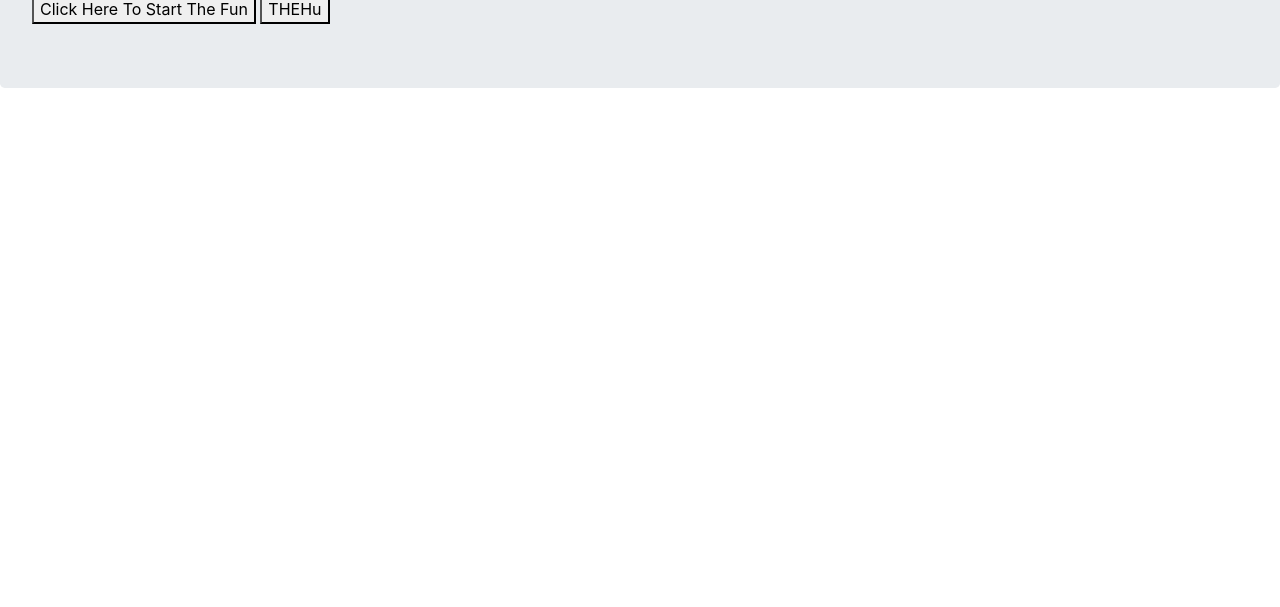
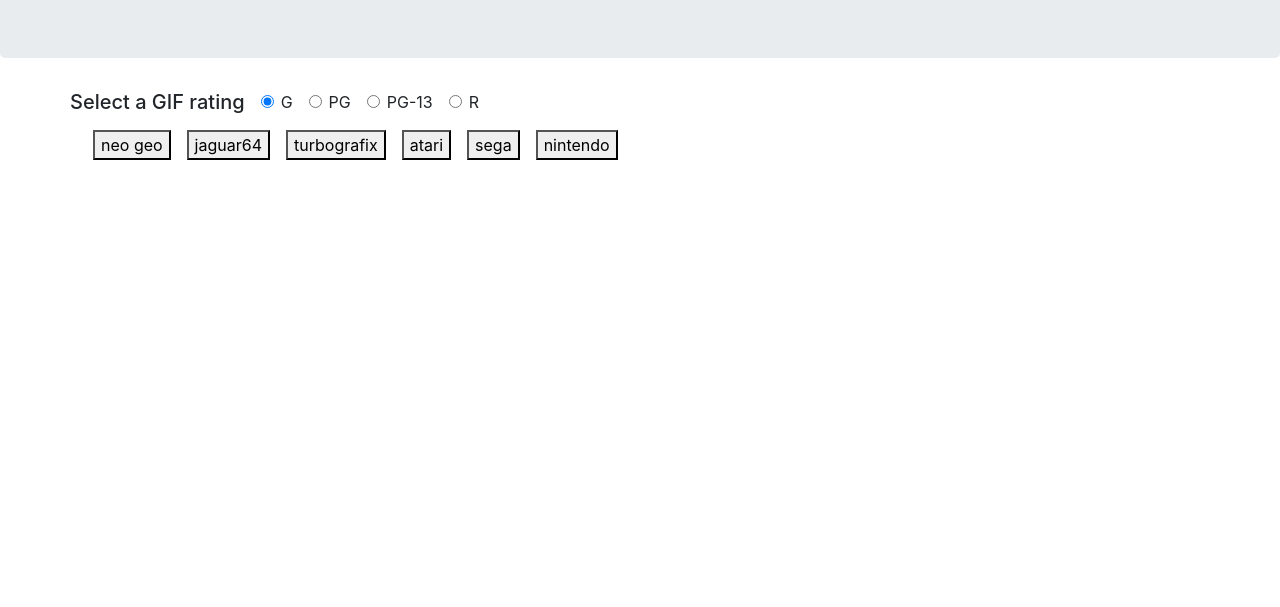
Before and after one commit to coderbrent/giphy-app, a plain HTML site: page index.html in a window 1280 px wide. Shown: the part 193-800 px from the top of the page. Drawn offline with nearby package versions, Linux system fonts and the light colour scheme.

Commit message:
added functionality

```diff
--- a/index.html
+++ b/index.html
@@ -14,16 +14,44 @@
   <body>
     <div class="jumbotron">
       <h1 class="display-1">Gif's Gone Wild</h1>
-      <button id="generate">Click Here To Start The Fun</button>
-      <button id="buttonMan">THEHu</button>
     </div>
+
 
     <div class="container">
       <div class="row">
         <div class="col-lg-12">
+          <div class="row">
+            <h5>Select a GIF rating</h5>
+            <div class="form-check ml-3">
+              <input class="form-check-input" type="radio" name="exampleRadios" id="g" value="g" checked>
+              <label class="form-check-label" for="exampleRadios1">
+                G
+              </label>
+            </div>
+            <div class="form-check ml-3">
+              <input class="form-check-input" type="radio" name="exampleRadios" id="pg" value="pg">
+              <label class="form-check-label" for="exampleRadios2">
+                PG
+              </label>
+            </div>
+            <div class="form-check ml-3">
+              <input class="form-check-input" type="radio" name="exampleRadios" id="pg-13" value="pg-13">
+              <label class="form-check-label" for="exampleRadios3">
+                PG-13
+              </label>
+            </div>
+            <div class="form-check ml-3">
+              <input class="form-check-input" type="radio" name="exampleRadios" id="r" value="r">
+              <label class="form-check-label" for="exampleRadios3">
+                R
+              </label>
+            </div>
+          </div>
+          <div id="button-feed">
+          </div>
           <div id="gif-feed">
+          </div>
 
-          </div>
         </div>
       </div>
     </div>
--- a/script.js
+++ b/script.js
@@ -1,27 +1,33 @@
 var APIkey = "nq5lkeEwDVExNdGEubv2uPOutyxK4U19";
-var searchQuery = "hobo";
 var searchLimiter = "5";
 var userRating = "R";
-var queryURL = "https://api.giphy.com/v1/gifs/search?q="+ searchQuery + "&api_key=" + APIkey + "&limit=" + searchLimiter + "&rating=" + userRating;
-var topics = ["nes games", "snes games", "sega games", "atari games", "turbografix 16 games", "jaguar 64 games", "neo geo games"];
+
+var topics = ["nintendo", "sega", "atari", "turbografix", "jaguar64", "neo geo"];
+var newBtn;
 
 
-$("#generate").on("click", function() {
-  for(i=0; i < topics.length; i++) {
-    var newBtn = $("<button>").addClass("m-2");
-    newBtn.attr("data-name", topics[i]);
-    $(newBtn).prependTo("#gif-feed");
-    $(newBtn).text(topics[i]);
-  }
+for(i=0; i < topics.length; i++) {
+  newBtn = $("<button>").addClass("m-2 newBtn");
+  newBtn.attr("data-name", topics[i]);
+  $(newBtn).prependTo("#button-feed");
+  $(newBtn).text(topics[i]);
+}
+
+$(document.body).on("click", ".newBtn", function() {
+  searchQuery = $(this).attr("data-name");
+  userRating = $(this).attr("")
+  var queryURL = "https://api.giphy.com/v1/gifs/search?q=" + searchQuery + "&api_key=" + APIkey + "&limit=" + searchLimiter + "&rating=" + userRating;
 
   $.ajax({
     url: queryURL,
     method: "GET"
   }).then(function(data) {
     console.log("success got data", data);
-    for(i=0; i < data.length; i++) {
-      console.log([i]);
-    }
+    var card = $("<img>");
+    let gif = data.data[0].images.original_mp4.mp4;
+    console.log(gif);
+    $(card).attr("src", gif);
+    $(card).appendTo("#gif-feed");
   });
 
-})
+});
```
